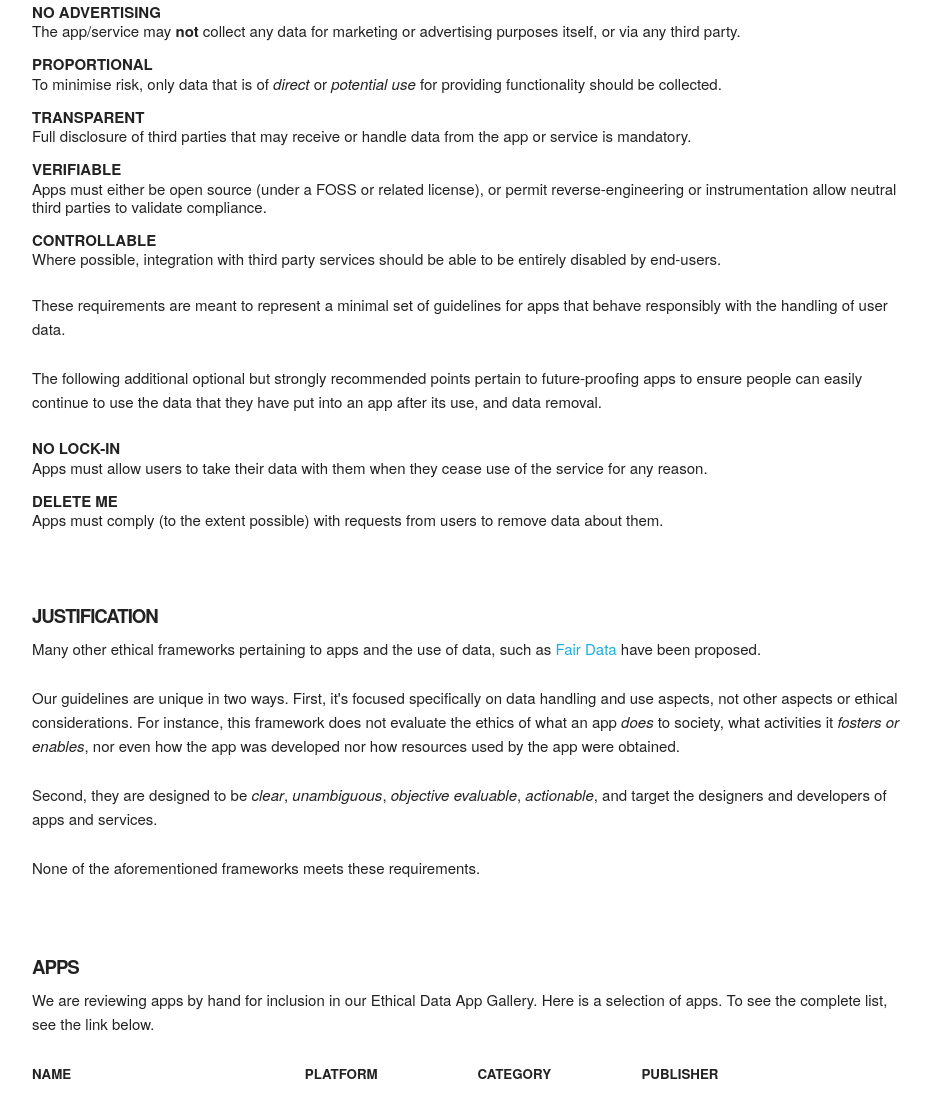
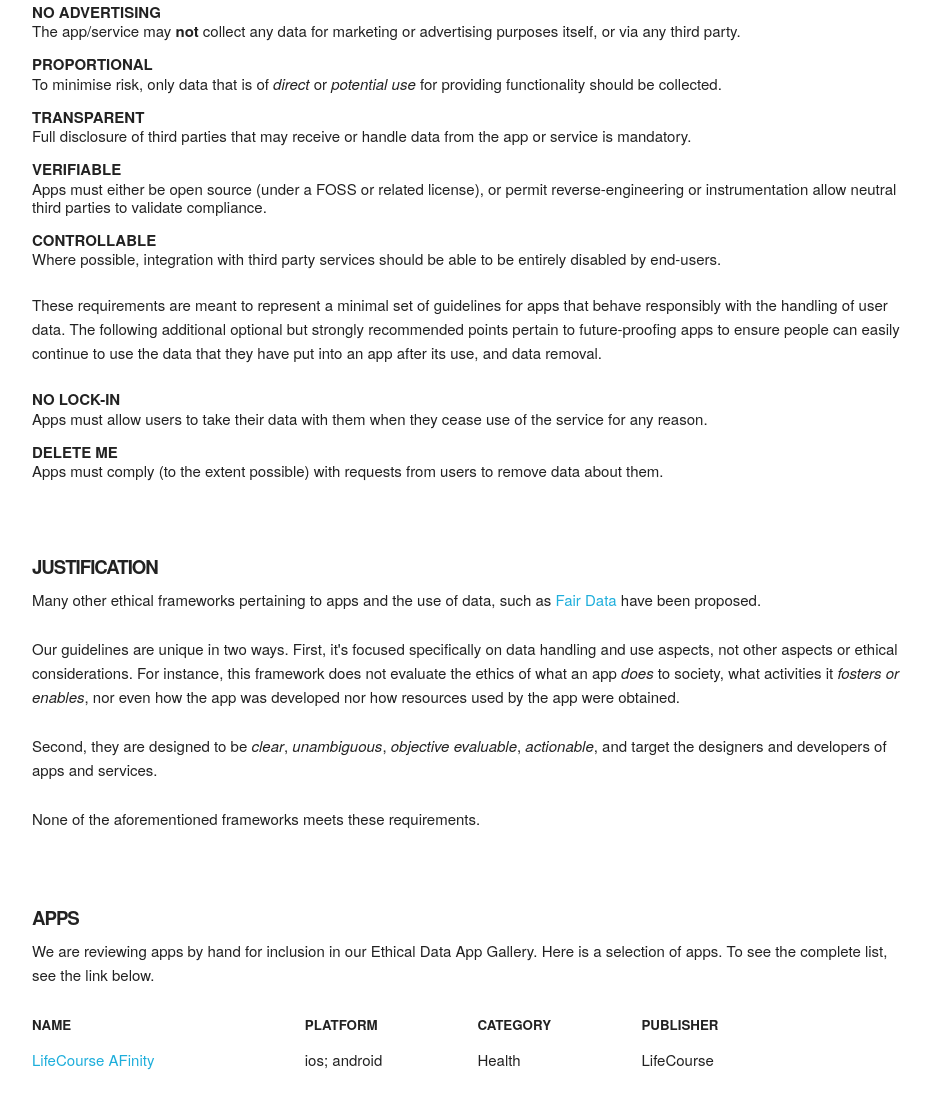
Before and after one commit to electronicmax/dogma95, a website: page www/index.html in a window 1280 px wide. Shown: the part 1230-2323 px from the top of the page, without its empty margins (168-1099 px from the left). Drawn offline with nearby package versions, Linux system fonts and the light colour scheme; some packages are replaced by stand-ins of ours.

Commit message:
quickcommit

```diff
--- a/www/tmpl/main.html
+++ b/www/tmpl/main.html
@@ -52,9 +52,7 @@
 			<dd>Where possible, integration with third party services should be able to be entirely disabled by end-users.</dd>
 		</dl>
 
-		<p>	These requirements are meant to represent a minimal set of guidelines for apps that behave responsibly with the handling of user data. </p>
-
-		<p>The following additional optional but strongly recommended points pertain to future-proofing apps to ensure people can easily continue to use the data that they have put into an app after its use, and data removal. </p>
+		<p>	These requirements are meant to represent a minimal set of guidelines for apps that behave responsibly with the handling of user data. The following additional optional but strongly recommended points pertain to future-proofing apps to ensure people can easily continue to use the data that they have put into an app after its use, and data removal. </p>
 
 		<dl>
 			<dt class="prin">No Lock-In</dt>
@@ -63,7 +61,6 @@
 			<dd>Apps must comply (to the extent possible) with requests from users to remove data about them.</dd>
 		</dl>
 
-		<p></p>
 	</div>
 	<div class="section" id="justification">
 		<h2>Justification</h2>
```
